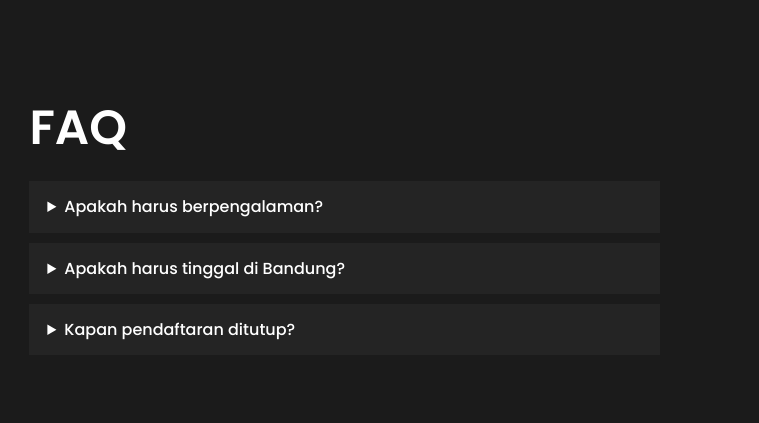
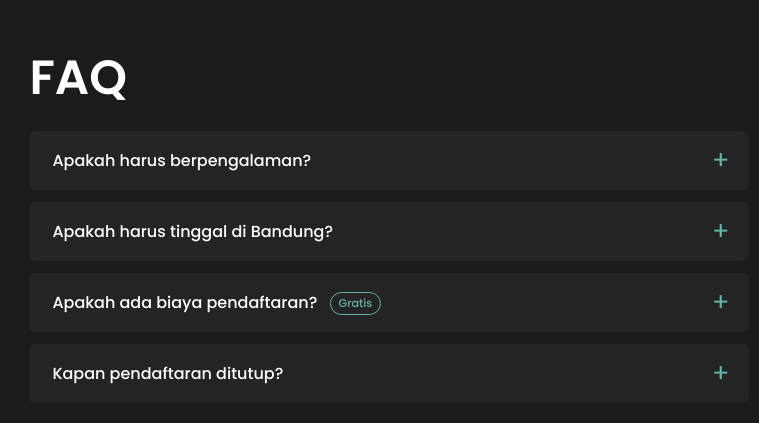
Before and after one commit to prouddutaindonesia/openvolunteer, a plain HTML site: page index.html in a window 1280 px wide. Shown: the part 6618-7041 px from the top of the page, without its empty margins (73-832 px from the left). Drawn offline with Linux system fonts and the light colour scheme.

Commit message:
Update index.html

```diff
--- a/index.html
+++ b/index.html
@@ -30,7 +30,18 @@ h2{font-weight:600;font-size:clamp(1.8rem,5vw,3rem);margin:0 0 26px;line-height:
 ul.l{padding-left:20px;max-width:64ch}ul.l li{margin-bottom:8px}ul.l li::marker{color:var(--ac)}
 ol.t{list-style:none;margin:0;padding:0;max-width:640px}ol.t li{display:grid;grid-template-columns:160px 1fr;gap:16px;padding:12px 0;border-bottom:1px solid var(--line)}ol.t b{color:var(--ac);font-weight:500}
 .note{margin-top:20px;max-width:640px;border-left:3px solid var(--ac);padding:10px 16px;background:var(--bg2);font-size:.92rem}
-details{background:var(--bg2);padding:12px 18px;margin-bottom:10px;max-width:64ch}summary{cursor:pointer;font-weight:500}
+details{background:var(--bg2);margin-bottom:12px;max-width:720px;border-left:3px solid transparent;border-radius:6px;transition:border-color .25s,background .25s}
+details:hover,details[open]{background:#2b2b2b}
+details[open]{border-left-color:var(--ac)}
+summary{cursor:pointer;font-weight:500;list-style:none;display:flex;justify-content:space-between;align-items:center;gap:16px;padding:16px 20px}
+summary::-webkit-details-marker{display:none}
+summary::after{content:"+";color:var(--ac);font-size:1.6rem;line-height:1;font-weight:400;transition:transform .25s}
+details[open] summary::after{transform:rotate(45deg)}
+summary:focus-visible{outline:2px solid var(--ac);outline-offset:3px;border-radius:6px}
+details p{margin:0;padding:0 20px 18px;color:var(--mut);font-size:.95rem}
+details[open] p{animation:fq .3s ease}
+@keyframes fq{from{opacity:0;transform:translateY(-6px)}to{opacity:1;transform:none}}
+.tag{display:inline-block;margin-left:8px;padding:1px 8px;border:1px solid var(--ac);border-radius:20px;color:var(--ac);font-size:.7rem;font-weight:500;vertical-align:middle}
 @media(max-width:700px){.ct{display:none}.dots{display:none}ol.t li{grid-template-columns:1fr;gap:0}}
 .js .p>*{opacity:0;transform:translateY(28px);transition:opacity .7s ease,transform .7s ease}.js .p.in>*{opacity:1;transform:none}.js .p>*:nth-child(2){transition-delay:.15s}.js .p>*:nth-child(3){transition-delay:.3s}
 @media(prefers-reduced-motion:reduce){*{transition:none!important;scroll-behavior:auto!important}}
@@ -82,9 +93,14 @@ img{-webkit-user-drag:none;user-drag:none}
 
 <section class="p" id="divisi"><h2>6 divisi yang dibuka</h2><div class="g"><div class="c"><h4>Sekretaris</h4><p>Surat resmi, notulensi, proposal & LPJ, database organisasi.</p></div><div class="c"><h4>Event Planner</h4><p>Konsep acara, timeline & rundown, eksekusi lapangan.</p></div><div class="c"><h4>Public Relations</h4><p>Relasi media, komunitas & sponsor, juru bicara, MoU.</p></div><div class="c"><h4>Human Resources</h4><p>Rekrutmen, upgrading, penilaian kinerja, solusi konflik.</p></div><div class="c"><h4>Social Media Specialist</h4><p>Riset tren, kalender konten, komunitas, analisis insight.</p></div><div class="c"><h4>PDD (Kreatif)</h4><p>Publikasi, dekorasi, dokumentasi foto/video, arsip digital.</p></div></div><div class="note">Kamu bisa akses jobdesc-nya di sini: <a href="https://drive.google.com/file/d/1cGUQj6OEiM5y3njc5GQTPn9uvEXQ48VK/view?usp=sharing" target="_blank" rel="noopener">JOB DESCRIPTION</a></div></section>
 <section class="p" id="kriteria"><h2>Kriteria pendaftar</h2><ul class="l"><li>WNI, laki-laki maupun perempuan</li><li>Tertarik pada isu sosial, pendidikan, sejarah, pemberdayaan pemuda & komunitas</li><li>Berdomisili di Indonesia (remote; diutamakan bisa hadir 1–2 kali kegiatan offline di Kota Bandung)</li><li>Berkomitmen, bertanggung jawab, komunikatif</li><li>Semangat belajar dan berkontribusi</li><li>Proaktif, berinisiatif, bisa mandiri maupun tim</li><li>Pengalaman organisasi/volunteer nilai tambah, tidak wajib</li><li>Mengikuti akun resmi Proud Duta Indonesia dan siap membantu promosi, serta segera hadir Yayasan Rumah Duta Indonesia</li></ul></section>
-<section class="p" id="jadwal"><h2>Jadwal rekrutmen</h2><ol class="t"><li><b>25 Nov – 10 Desember </b><span>Pendaftaran</span></li><li><b>11-12 Desember</b><span>Screening berkas</span></li><li><b>13 - 14 Desember</b><span>Pengumuman lolos administrasi</span></li><li><b>15 - 17 Desember </b><span>Interview</span></li><li><b>18 Desember</b><span>Pengumuman akhir</span></li><li><b>19 Nov</b><span>Onboarding & pertemuan perdana</span></li><li><b>20 Desesember</b><span>Mulai masa penugasan</span></li></ol><div class="note">Jika kuota terpenuhi lebih awal, pendaftaran ditutup dan seluruh tahapan berikutnya akan berjalan lebih cepat dari jadwal di atas.</div></section>
+<section class="p" id="jadwal"><h2>Jadwal rekrutmen</h2><ol class="t"><li><b>25 Nov – 10 Desember </b><span>Pendaftaran</span></li><li><b>11 - 12 Desember</b><span>Screening berkas</span></li><li><b>13 - 14 Desember</b><span>Pengumuman lolos administrasi</span></li><li><b>15 - 17 Desember </b><span>Interview</span></li><li><b>18 Desember</b><span>Pengumuman akhir</span></li><li><b>19 Desember</b><span>Onboarding & pertemuan perdana</span></li><li><b>20 Desember</b><span>Mulai masa penugasan</span></li></ol><div class="note">Jika kuota terpenuhi lebih awal, pendaftaran ditutup dan seluruh tahapan berikutnya akan berjalan lebih cepat dari jadwal di atas.</div></section>
 <section class="p" id="benefit"><h2>Yang kamu dapatkan</h2><ul class="l"><li>Sertifikat kontribusi resmi</li><li>Personal branding & exposure lewat platform digital kami</li><li>Merchandise eksklusif</li><li>Pengalaman nyata organisasi sosial, kepemimpinan, teamwork</li><li>Terlibat di program, campaign, partnership & proyek sosial</li><li>Skill profesional, CV & portofolio lebih kuat</li><li>Jejaring komunitas, profesional, akademisi & partner</li><li>Bagian dari gerakan pemberdayaan pemuda dan pelestarian sejarah</li></ul></section>
-<section class="p" id="faq"><h2>FAQ</h2><details><summary>Apakah harus berpengalaman?</summary><p>Tidak wajib. Pengalaman organisasi atau volunteer hanya nilai tambah.</p></details><details><summary>Apakah harus tinggal di Bandung?</summary><p>Tidak. Kegiatan berbasis remote, tetapi diutamakan yang bisa hadir pada 1–2 agenda offline di Kota Bandung.</p></details><details><summary>Kapan pendaftaran ditutup?</summary><p>Sesuai jadwal, atau lebih awal jika kuota terpenuhi.</p></details></section>
+<section class="p" id="faq"><h2>FAQ</h2>
+<details><summary>Apakah harus berpengalaman?</summary><p>Tidak wajib. Pengalaman organisasi atau volunteer hanya nilai tambah.</p></details>
+<details><summary>Apakah harus tinggal di Bandung?</summary><p>Tidak. Kegiatan berbasis remote, tetapi diutamakan yang bisa hadir pada 1–2 agenda offline di Kota Bandung.</p></details>
+<details><summary><span>Apakah ada biaya pendaftaran? <b class="tag">Gratis</b></span></summary><p>Tidak ada pungutan biaya apa pun. Seluruh proses rekrutmen, mulai dari pendaftaran sampai onboarding, gratis.</p></details>
+<details><summary>Kapan pendaftaran ditutup?</summary><p>Sesuai jadwal, atau lebih awal jika kuota terpenuhi.</p></details>
+</section>
 <section class="p" id="kontak"><h2>Kontak</h2><p>Instagram <a href="https://instagram.com/proudduta.id">@proudduta.id</a><br><p>Instagram <a href="https://instagram.com/yrdi.official">@yrdi.official</a><br>Email <a href="mailto:proudduta.id@gmail.com">proudduta.id@gmail.com</a><br>WhatsApp: kak Uwid : 0831-1648-9500 · kak Ramdhan : 0895-3305-82599</p><p>Terima kasih telah berani melangkah. Let’s be Proud together!</p></section>
 </main>
 <footer class="foot">
```
